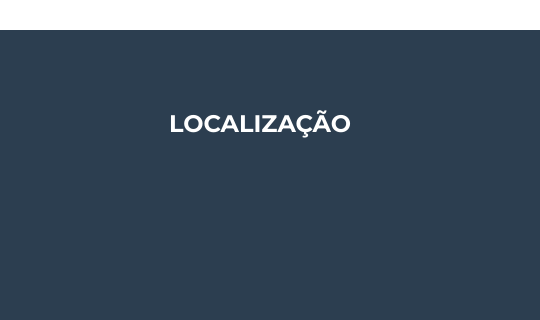
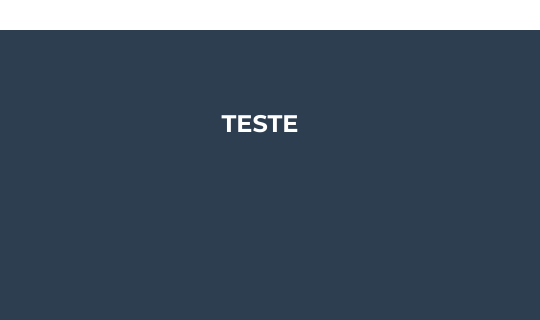
Before and after one commit to aldenirtelles/AdoPet, a plain HTML site: page index.html in a window 1280 px wide. Shown: the part 3228-3548 px from the top of the page, 0-540 px from the left. Drawn offline with nearby package versions, Linux system fonts and the light colour scheme.

Commit message:
Update index.html

```diff
--- a/index.html
+++ b/index.html
@@ -234,7 +234,7 @@
                 <div class="row">
                     <!-- Footer Location-->
                     <div class="col-lg-4 mb-5 mb-lg-0">
-                        <h4 class="text-uppercase mb-4">Localização</h4>
+                        <h4 class="text-uppercase mb-4">Teste</h4>
 
                     </div>
                     <!-- Footer Social Icons-->
```
